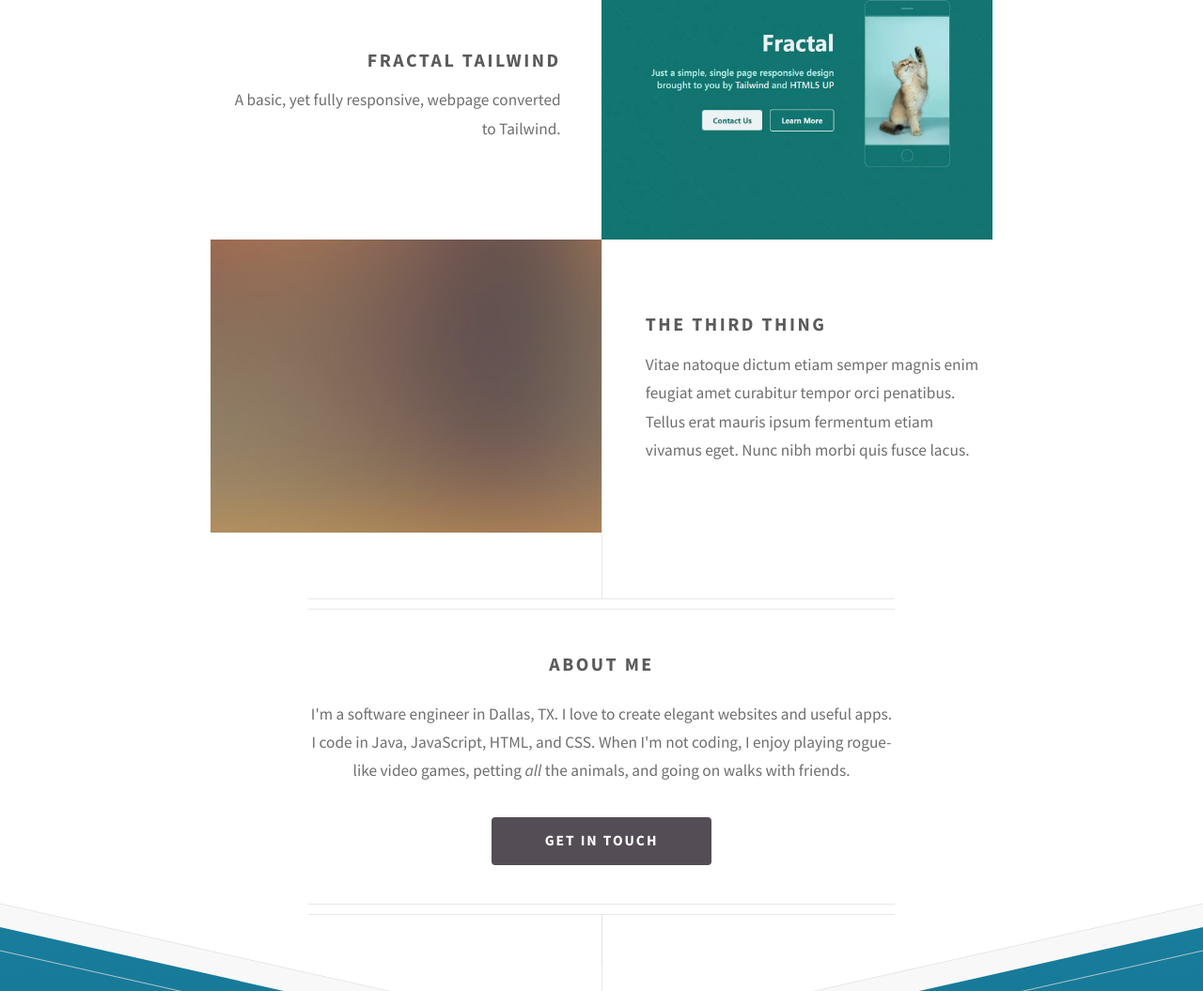
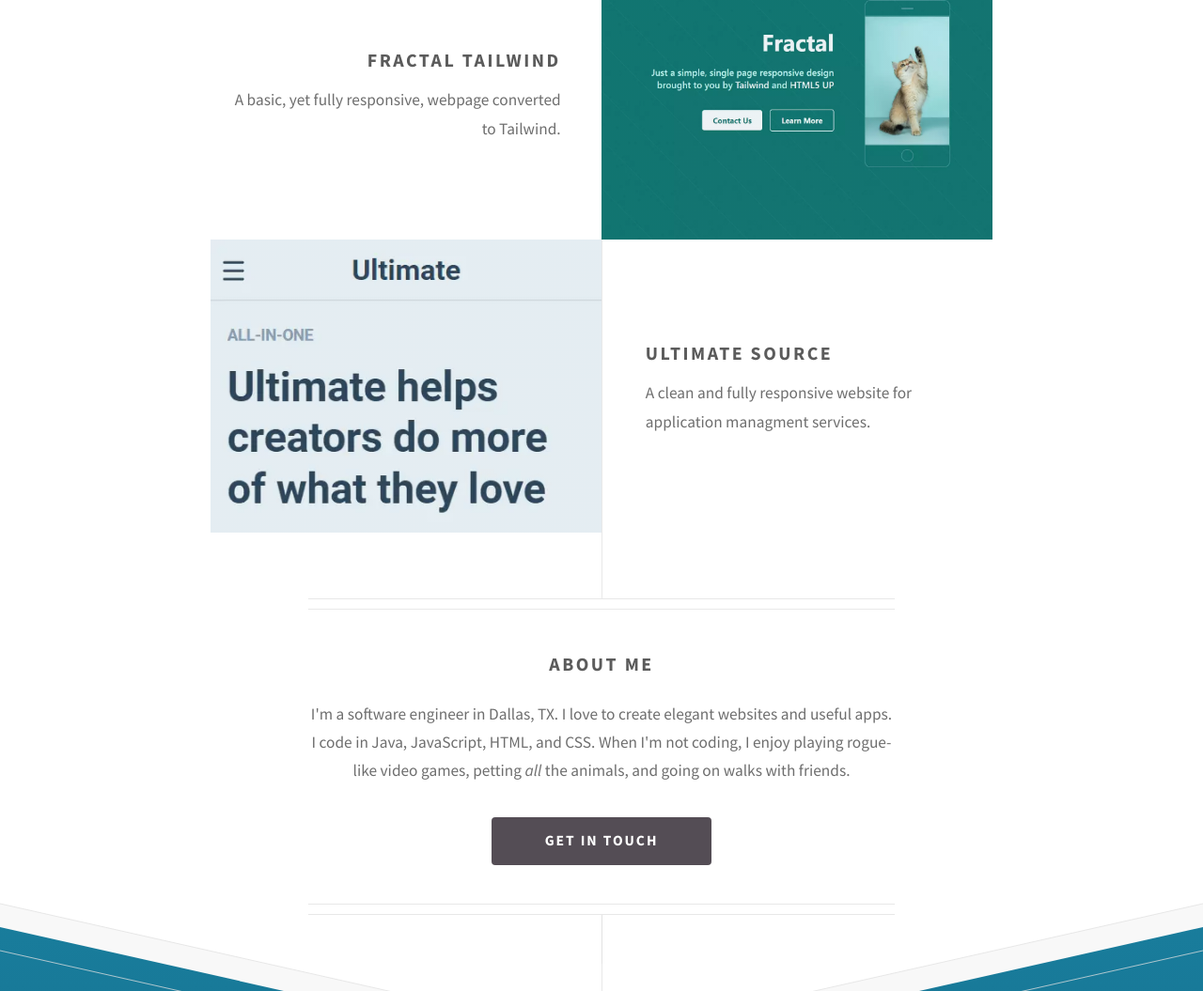
Before and after one commit to tararosenthal/portfolio, a plain HTML site: page index.html in a window 1280 px wide. Shown: the part 1444-2499 px from the top of the page at 94% size. Drawn offline with Linux system fonts and the light colour scheme.

Commit message:
Finalized initial examples

```diff
--- a/assets/js/main.js
+++ b/assets/js/main.js
@@ -1,3 +1,4 @@
+/* eslint-disable */
 /*
 	Directive by HTML5 UP
 	html5up.net | @ajlkn
@@ -57,14 +58,9 @@ function assignSupportedImageType(feature, result) {
 	if (!result) {
 		document.getElementById("header").classList.add("webp-fix");
 		const imgs = document.querySelectorAll("img");
-		let count = 0;
 		for (const img of imgs) {
 			const imgSrcFragment = img.src.substring(img.src.lastIndexOf("images"), img.src.lastIndexOf("."));
 			img.src = `${imgSrcFragment}.png`;
-			count++;
-			if (count == 2) {
-				break;
-			}
 		}
 	}
 }
--- a/index.html
+++ b/index.html
@@ -66,10 +66,10 @@
 						</div>
 					</section>
 					<section class="feature left">
-						<a href="#" class="image icon solid fa-mobile-alt"><img src="images/pic03.jpg" alt="" /></a>
+						<a href="https://ultimate-source.netlify.app/" class="image"><img src="images/ultimate-source.webp" alt="Ultimate Source website image" /></a>
 						<div class="content">
-							<h3>The Third Thing</h3>
-							<p>Vitae natoque dictum etiam semper magnis enim feugiat amet curabitur tempor orci penatibus. Tellus erat mauris ipsum fermentum etiam vivamus eget. Nunc nibh morbi quis fusce lacus.</p>
+							<h3>Ultimate Source</h3>
+							<p>A clean and fully responsive website for application managment services.</p>
 						</div>
 					</section>
 				</div>
```
Also changed, not shown: images/ultimate-source.png (added), images/ultimate-source.webp (added).
